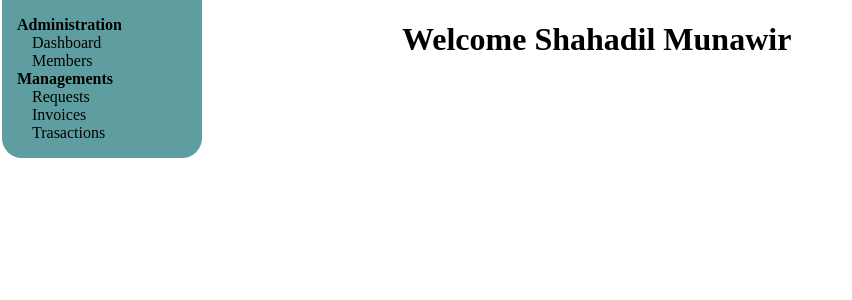
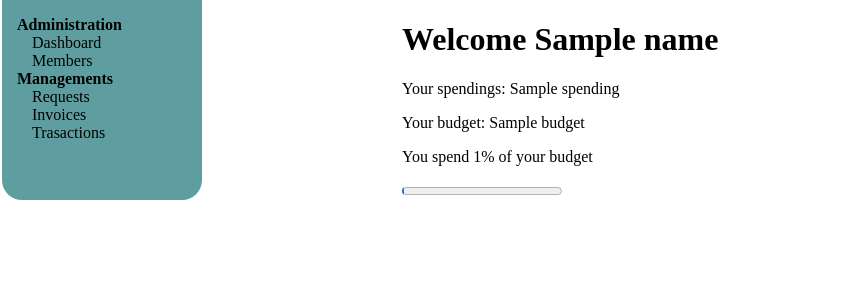
Before and after one commit to ShahadilMunawir/Expursuit, a Django app: template templates/home.html in a window 1280 px wide. Shown: the part 41-341 px from the top of the page, without its empty margins (0-852 px from the left). Run offline with Django 4.2, Linux system fonts and the light colour scheme; the template is opened without the code that fills it: most values are stand-ins (such as "Sample title", 1, 10 or a date in 2020).

Commit message:
add name, spendings, budget, and percentage

```diff
--- a/templates/home.html
+++ b/templates/home.html
@@ -57,8 +57,13 @@
                 </ul>
             </div>
             <div class="user">
-                <h1>Welcome Shahadil Munawir</h1>
+                <h1>Welcome {{ name }}</h1>
+                <p>Your spendings: {{ spending }}</p>
+                <p>Your budget: {{ budget }}</p>
+                <p>You spend {{ percentage }}% of your budget</p>
+                <progress value="{{ percentage }}" max="100">{{ percentage }}%</progress>
             </div>
+        </div>
         </div>
     </body>
 </html>
```
